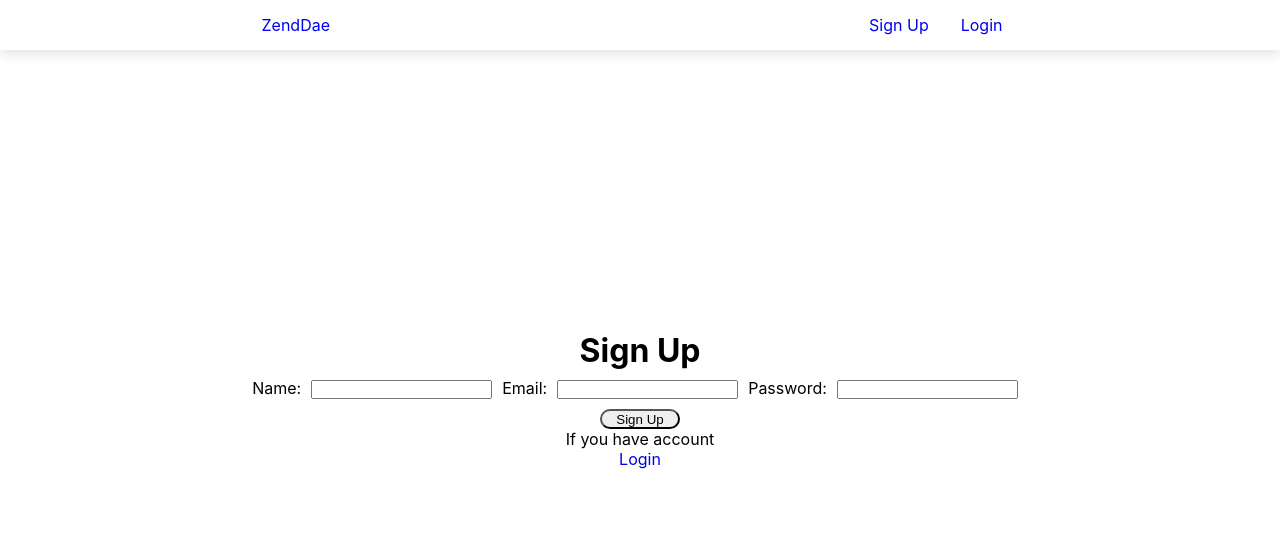
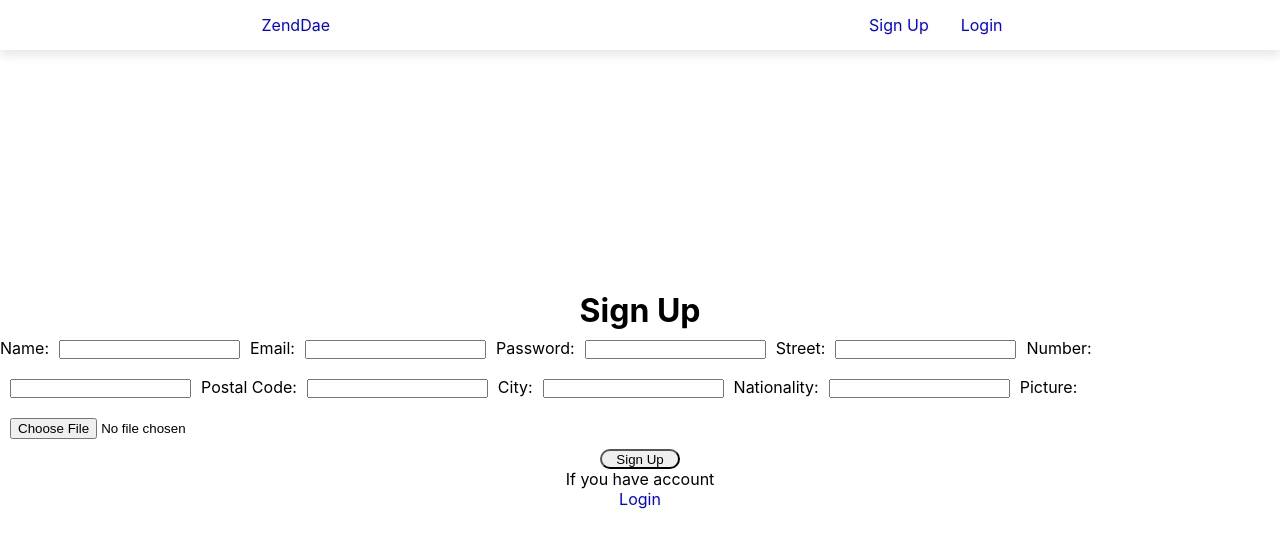
Before and after one commit to church-project-one/unsere-raum-client, a React (Create React App) app: page /signup in a window 1280 px wide. Shown: the top 548 px of the page. Built offline with nearby package versions, Linux system fonts and the light colour scheme.

Commit message:
edit sign up page

```diff
--- a/src/pages/SignupPage.js
+++ b/src/pages/SignupPage.js
@@ -10,15 +10,29 @@ function SignUp() {
   const[name, setName] = useState("");
   const[email, setEmail] = useState("");
   const[password, setPassword] = useState("");
+  const[street, setStreet] = useState("");
+  const[number, setNumber] = useState("");
+  const[postalCode, setPostalCode] = useState("");
+  const[city, setCity] = useState("");
+  const[nationality, setNationality] = useState("");
+  const[picture, setPicture] = useState("");
+
   const[errorMessage, setErrorMessage] = useState(undefined);
 
   const handleName = (e) => setName(e.target.value);
   const handleEmail = (e) => setEmail(e.target.value);
   const handlePassword = (e) => setPassword(e.target.value);
+  const handleStreet = (e) => setStreet(e.target.value);
+  const handleNumber = (e) => setNumber(e.target.value);
+  const handlePostalCode = (e) => setPostalCode(e.target.value);
+  const handleCity = (e) => setCity(e.target.value);
+  const handleNationality = (e) => setNationality(e.target.value);
+  const handlePicture = (e) => setPicture(e.target.value);
+
 
   const signUpSubmit = (e) => {
     e.preventDefault();
-    const requestSignUpBody = {name, email, password};
+    const requestSignUpBody = {name, email, password, street, number, postalCode, city, nationality, picture};
 
     axios.post(`${API_URL}/auth/signup`, requestSignUpBody)
       .then(response => {navigate("/login")})
@@ -55,6 +69,56 @@ function SignUp() {
           value={password}
           onChange={handlePassword}
         />
+
+        <label>Street:</label>
+        <input
+          type="text"
+          name="street"
+          value={street}
+          onChange={handleStreet}
+        />
+
+        <label>Number:</label>
+        <input
+          type="number"
+          name="number"
+          value={number}
+          onChange={handleNumber}
+        />
+
+        <label>Postal Code:</label>
+        <input
+          type="text"
+          name="postalCode"
+          value={postalCode}
+          onChange={handlePostalCode}
+        />
+
+        <label>City:</label>
+        <input
+          type="text"
+          name="city"
+          value={city}
+          onChange={handleCity}
+        />
+
+        <label>Nationality:</label>
+        <input
+          type="text"
+          name="nationality"
+          value={nationality}
+          onChange={handleNationality}
+        />
+
+        <label>Picture:</label>
+        <input
+          type="file"
+          name="picture"
+          value={picture}
+          onChange={handlePicture}
+        />
+
+
         <button type="submit">Sign Up</button>
       </form>
 
```
